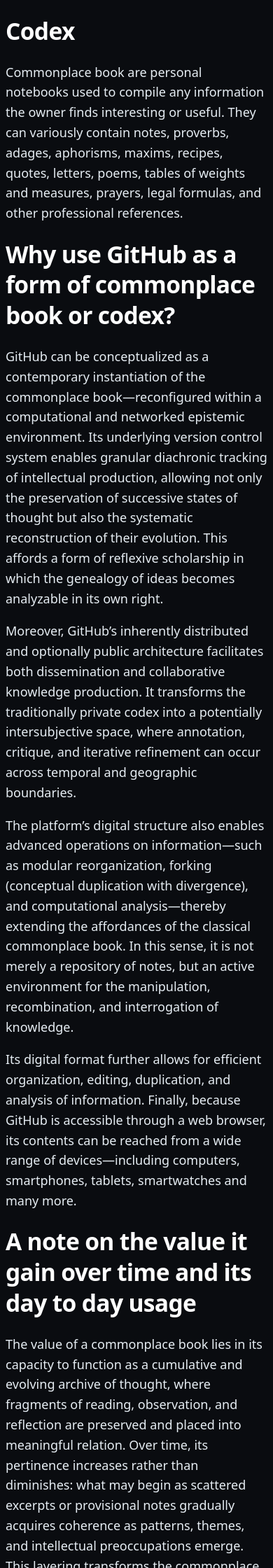
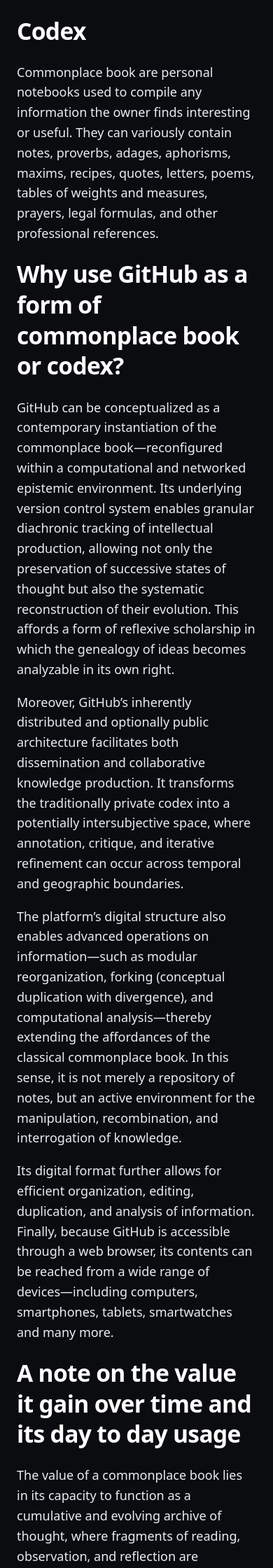
Before and after one commit to BBBB-44/_Codex, a Jekyll site: the page built from index.md, in a window 390 px wide. Shown: the top 2240 px of the page at 70% size. Built offline with Jekyll 4.4.1, drawn with Linux system fonts in a browser that asks for light colours; our own code applies the rules of GitHub Pages for plain Markdown files.

Commit message:
Fix padding-inline value in style.css

```diff
--- a/assets/css/style.css
+++ b/assets/css/style.css
@@ -12,7 +12,7 @@
 .container {
   max-width: 1000px;
   margin: 0 auto;
-  padding-inline: clamp(16px, 4vw, 48p); /* clamp(minimum, preferred, maximum);*/
+  padding-inline: clamp(16px, 4vw, 48px); /* clamp(minimum, preferred, maximum);*/
 }
 
 body {
```
